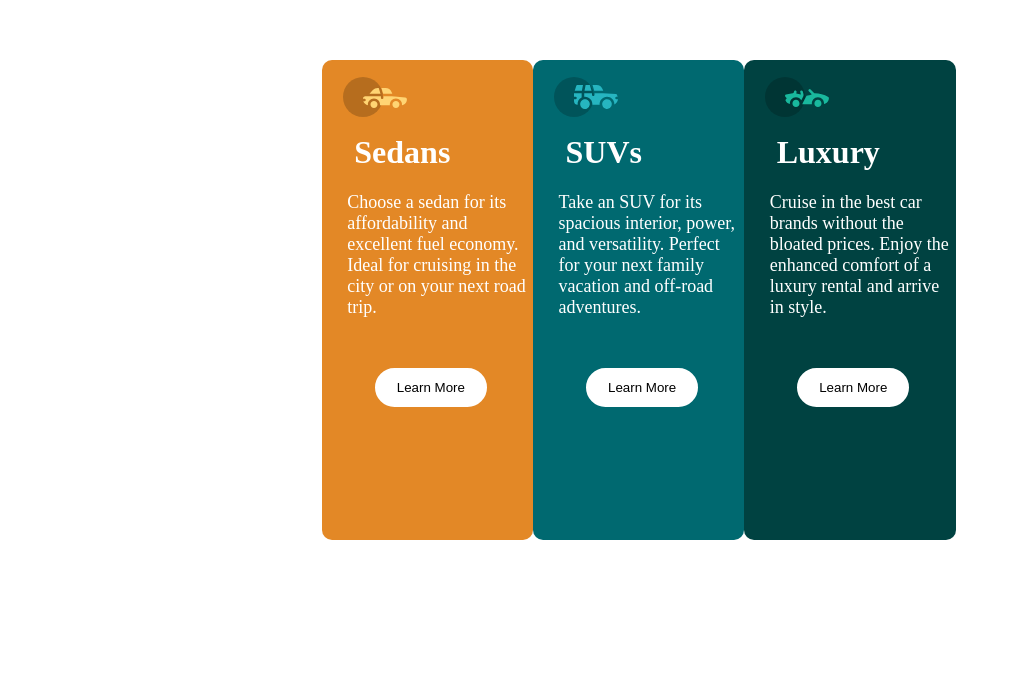
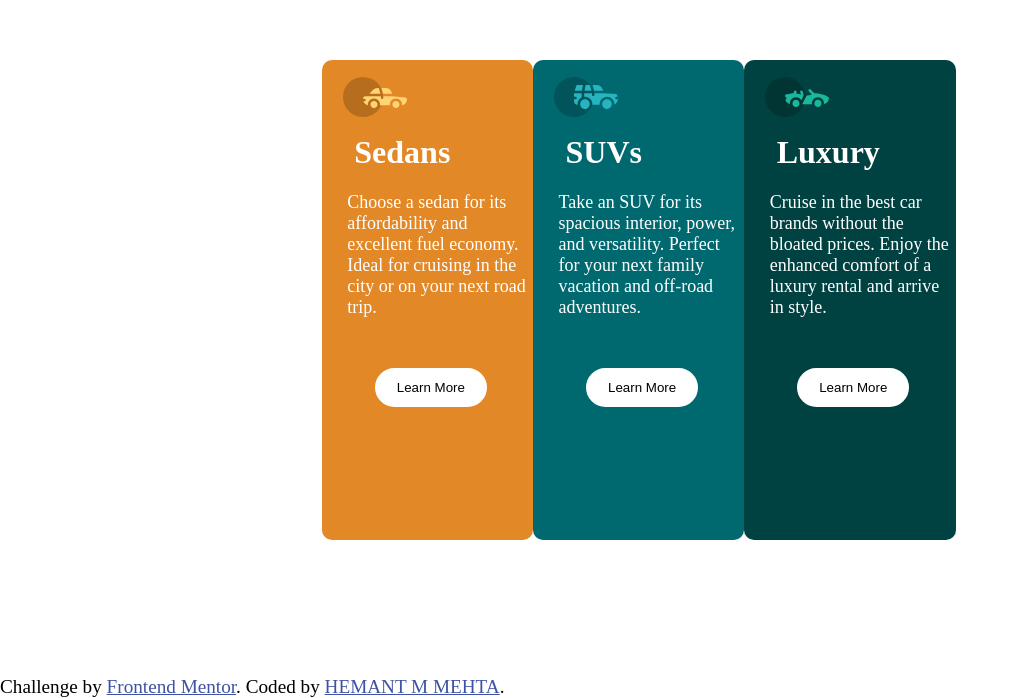
Before and after one commit to hemantmm/3-Column-Card-Preview, a plain HTML site: page index.html in a window 1280 px wide. Shown: the part 102-800 px from the top of the page, without its empty margins (0-1019 px from the left). Drawn offline with Linux system fonts and the light colour scheme.

Commit message:
changes made

```diff
--- a/index.html
+++ b/index.html
@@ -50,7 +50,10 @@
 </div>
 
 
-
+<div class="attribution">
+  Challenge by <a href="https://www.frontendmentor.io?ref=challenge" target="_blank">Frontend Mentor</a>.
+  Coded by <a href="#">HEMANT M MEHTA</a>.
+</div>
 
 </body>
 </html>
--- a/style.css
+++ b/style.css
@@ -20,12 +20,9 @@ body
 
 .box1
 {
-    /* position: absolute; */
     float: left;
-    /* left: 15%; */
     width: 33%;
     height: 120%;
-    /* border: 1px solid hsl(31, 77%, 52%); */
     border-radius: 10px;
     background-color: hsl(31, 77%, 52%);
 }
@@ -34,7 +31,6 @@ body
 {
     margin-left: -25%;
     margin-top: 35%;
-    /* position: absolute; */
     float: left;
 }
 
@@ -42,7 +38,6 @@ body
 {
     margin-top: 0%;
     margin-left: 12%;
-    /* position: absolute; */
     float: left;
     font-size: large;
 }
@@ -51,7 +46,6 @@ body
 {
     float: left;
     cursor:pointer;
-    /* position: absolute; */
     bottom: 10%;
     margin-left: 25%;
     margin-top: 15%;
@@ -63,7 +57,6 @@ body
 
 .box1 img
 {
-    /* position: absolute; */
     float: left;
     margin-top: 8%;
     margin-left:10% ;
@@ -84,7 +77,6 @@ body
 {
     margin-left: -15%;
     margin-top: 30%;
-    /* position: absolute; */
     float: left;
 }
 
@@ -92,7 +84,6 @@ body
 {
     margin-top: 0%;
     margin-left: 12%;
-    /* position: absolute; */
     float: left;
     font-size: large;
 }
@@ -101,7 +92,6 @@ body
 {
     float: left;
     cursor:pointer;
-    /* position: absolute; */
     bottom: 10%;
     margin-left: 35%;
     margin-top: 15%;
@@ -111,3 +101,10 @@ body
     background-color: white;
 }
 }
+
+.attribution
+{
+    position: absolute;
+    bottom: 0%;
+    font-size: larger;
+}
```
